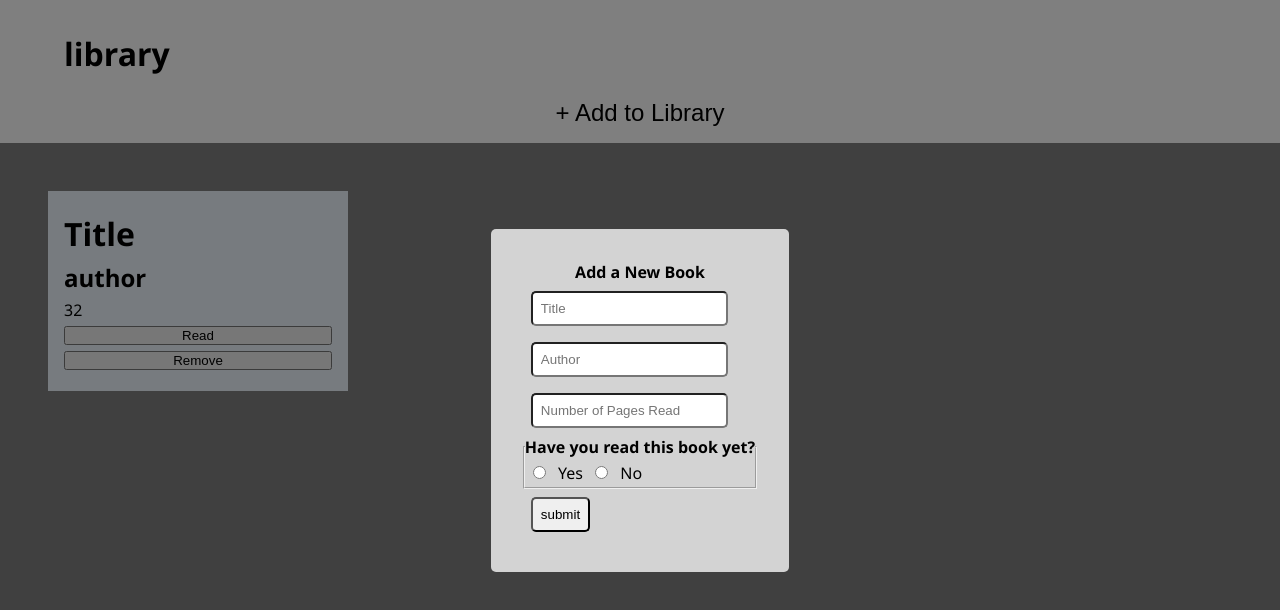
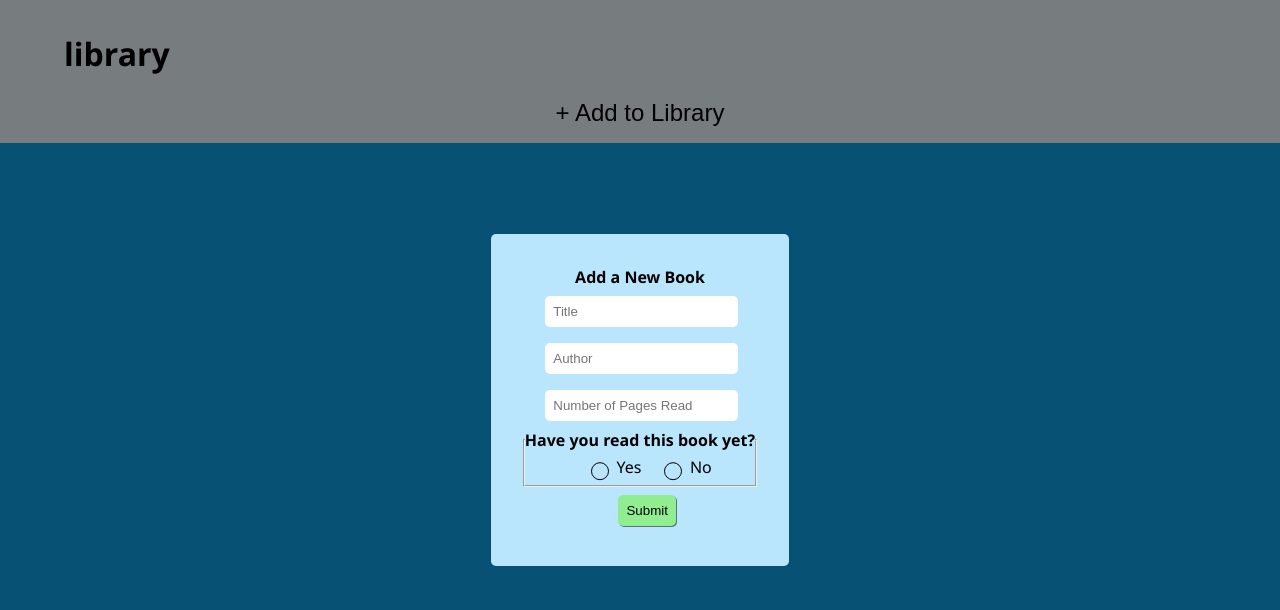
Before and after one commit to pekkabeast/library, a plain HTML site: page index.html in a window 1280 px wide. Both pictures are taken after a click on the button "+ Add to Library". Drawn offline with Linux system fonts and the light colour scheme.

Commit message:
working on style of buttons and forms

```diff
--- a/index.html
+++ b/index.html
@@ -13,30 +13,44 @@
       <h1 class="pageTitle">library</h1>
       <button class="addNewBook">+ Add to Library</button>
     </div>
-    <div class="mainContent">
-      <div class="card">
-        <h1 class="bookTitle">Title</h1>
-        <h2 class="author">author</h2>
-        <p class="numPages">32</p>
-        <button class="readStatus">Read</button>
-        <button class="remove">Remove</button>
-      </div>
-    </div>
+    <div class="mainContent"></div>
 
     <div class="bookForm">
       <form action="" id="addBookForm">
         <legend>Add a New Book</legend>
-        <input type="text" id="title" placeholder="Title" />
-        <input type="text" id="author" placeholder="Author" />
-        <input type="number" id="numPages" placeholder="Number of Pages Read" />
-        <fieldset>
+        <input type="text" id="title" placeholder="Title" required />
+        <input type="text" id="author" placeholder="Author" required />
+        <input
+          type="number"
+          id="numPages"
+          placeholder="Number of Pages Read"
+          min="0"
+          required
+        />
+        <fieldset class="radio-yes-no">
           <legend>Have you read this book yet?</legend>
-          <input type="radio" name="readStatus" id="yes" value="Read" />
-          <label for="yes">Yes</label>
-          <input type="radio" name="readStatus" id="no" value="Not Read" />
-          <label for="no">No</label>
+          <div class="radio">
+            <input
+              type="radio"
+              name="readStatus"
+              id="yes"
+              value="Read"
+              required
+            />
+            <label for="yes">Yes</label>
+          </div>
+          <div class="radio">
+            <input
+              type="radio"
+              name="readStatus"
+              id="no"
+              value="Not Read"
+              required
+            />
+            <label for="no">No</label>
+          </div>
         </fieldset>
-        <input type="submit" value="submit" />
+        <input type="submit" value="Submit" />
       </form>
     </div>
   </body>
--- a/styles.css
+++ b/styles.css
@@ -28,6 +28,7 @@ body {
   color: black;
   padding: 1rem;
   padding-bottom: 0.5rem;
+  background-color: #f0f9ff;
 }
 
 .pageTitle {
@@ -47,7 +48,7 @@ body {
 }
 
 .addNewBook:hover {
-  background-color: lightgray;
+  background-color: #bae6fd;
   border-radius: 10px;
 }
 
@@ -59,16 +60,17 @@ body {
   grid-auto-rows: 200px;
   grid-gap: 3rem;
   padding: 3rem;
-  background-color: gray;
+  background-color: #0ea5e9;
 }
 
 /*Each book will displayed on a card*/
 .card {
-  background-color: aliceblue;
+  background-color: #fce7f3;
   display: flex;
   flex-flow: column nowrap;
   justify-content: space-evenly;
   padding: 1rem;
+  border-radius: 5px;
 }
 
 /*Form*/
@@ -88,7 +90,7 @@ div.bookForm {
   flex-flow: column nowrap;
   justify-content: center;
   align-items: flex-start;
-  background-color: lightgray;
+  background-color: #bae6fd;
   padding: 2rem;
   border-radius: 5px;
 }
@@ -100,6 +102,52 @@ div.bookForm {
 
 .bookForm form input {
   margin: 0.5rem;
+  margin-left: 1.4rem;
   padding: 0.5rem;
+  border: none;
   border-radius: 5px;
 }
+
+#addBookForm input[type="submit"] {
+  align-self: center;
+  appearance: none;
+  background-color: lightgreen;
+  border: none;
+  box-shadow: 1px 1px rgb(0, 0, 0, 0.5);
+}
+
+#addBookForm input[type="radio"] {
+  appearance: none;
+  width: 1rem;
+  height: 1rem;
+  border: 0.1rem solid black;
+  border-radius: 50%;
+
+  transform: translateY(0.2rem);
+  display: grid;
+  place-content: center;
+}
+
+#addBookForm input[type="radio"]::before {
+  content: "";
+  width: 0.6rem;
+  height: 0.6rem;
+  border-radius: 50%;
+  background-color: black;
+  transform: scale(0);
+  transition: 120ms transform ease-in-out;
+}
+
+#addBookForm input[type="radio"]:checked::before {
+  transform: scale(1);
+}
+
+.radio-yes-no {
+  display: flex;
+  justify-content: center;
+}
+
+.radio {
+  display: flex;
+  align-items: baseline;
+}
```
